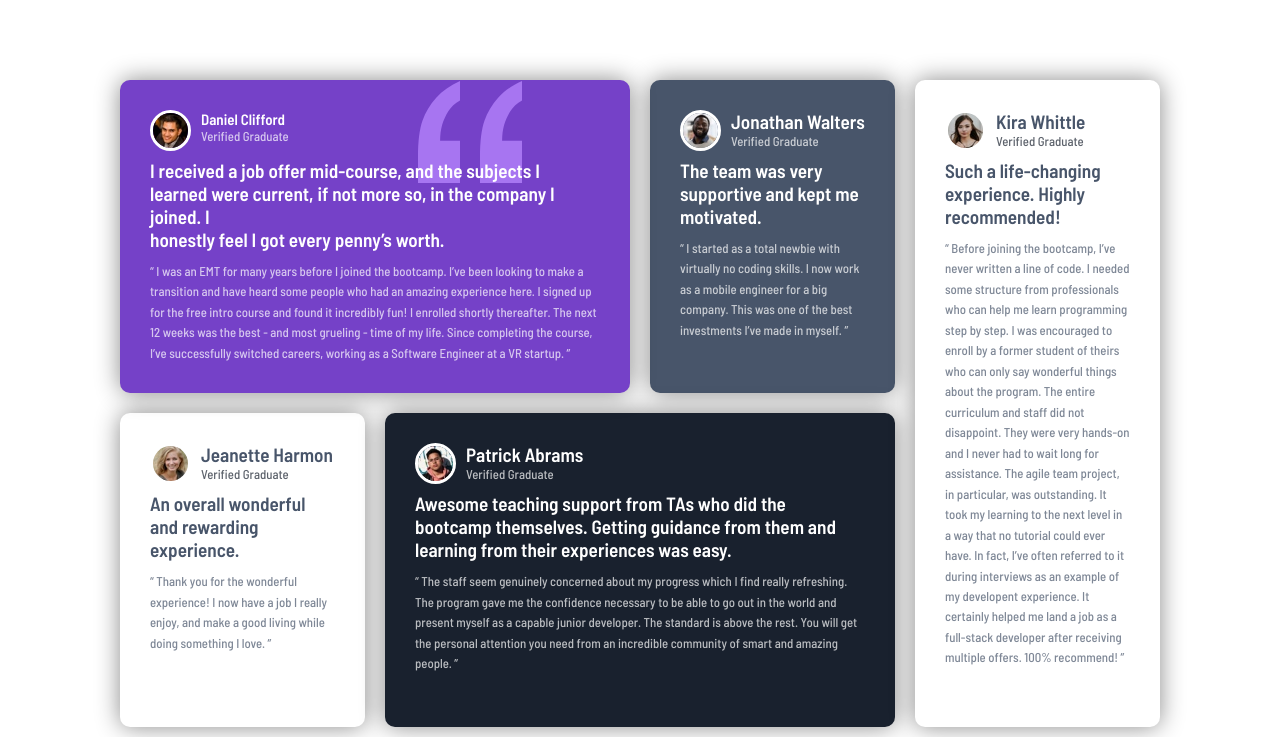
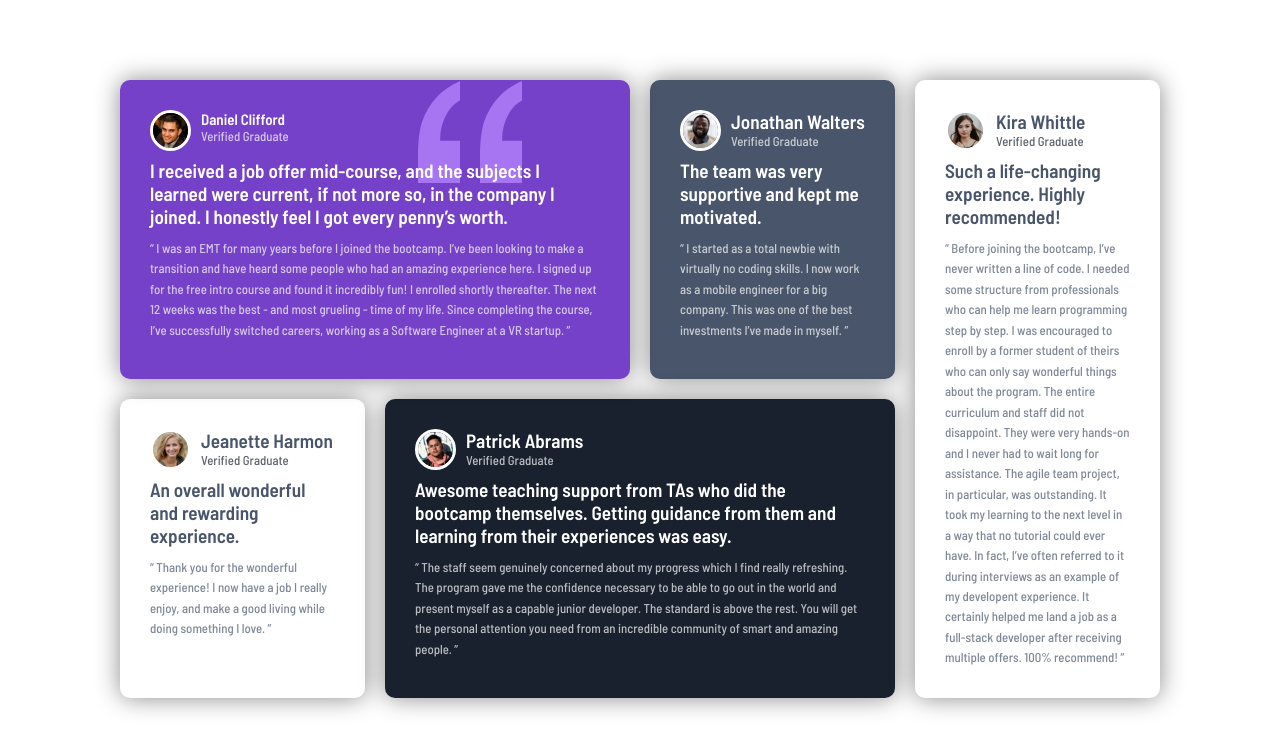
Before and after one commit to MandeepDebnath/testimonial-grid-section, a plain HTML site: page index.html in a window 1280 px wide. Shown: the top 737 px of the page. Drawn offline with Linux system fonts and the light colour scheme.

Commit message:
Update index.html

```diff
--- a/index.html
+++ b/index.html
@@ -24,7 +24,7 @@
           </div>
         </div>
         <div class="heading">
-          <h1>I received a job offer mid-course, and the subjects I learned were current, if not more so, in the company I joined. I <br> honestly feel I got every penny’s worth.</h1>
+          <h1>I received a job offer mid-course, and the subjects I learned were current, if not more so, in the company I joined. I honestly feel I got every penny’s worth.</h1>
         </div>
         <div class="testimonial">
           <p>“ I was an EMT for many years before I joined the bootcamp. I’ve been looking to make a transition and have heard some people who had an amazing experience here. I signed up for the free intro course and found it incredibly fun! I enrolled shortly thereafter. The next 12 weeks was the best - and most grueling - time of my life. Since completing the course, I’ve successfully switched careers, working as a Software Engineer at a VR startup. ”</p>
```
